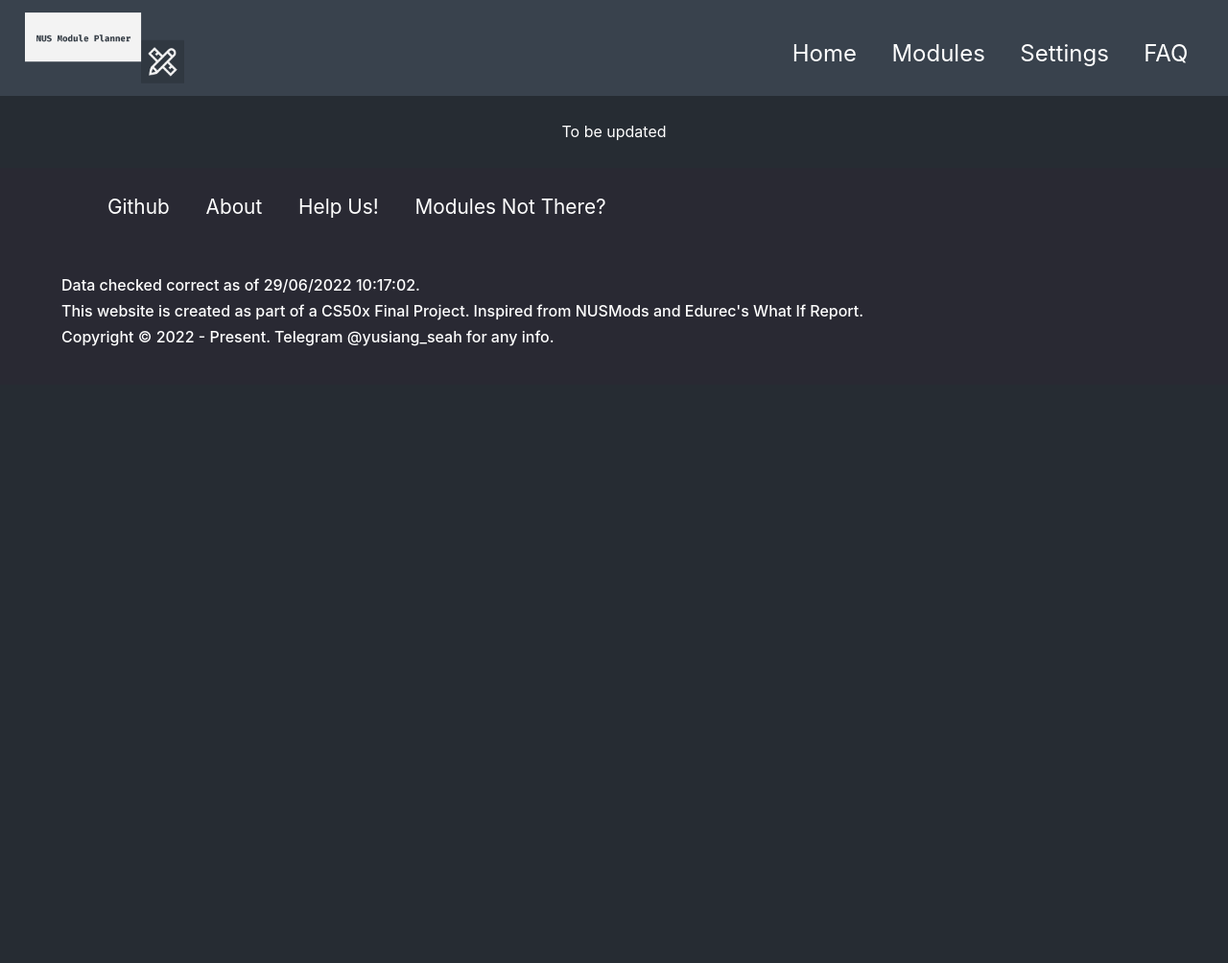
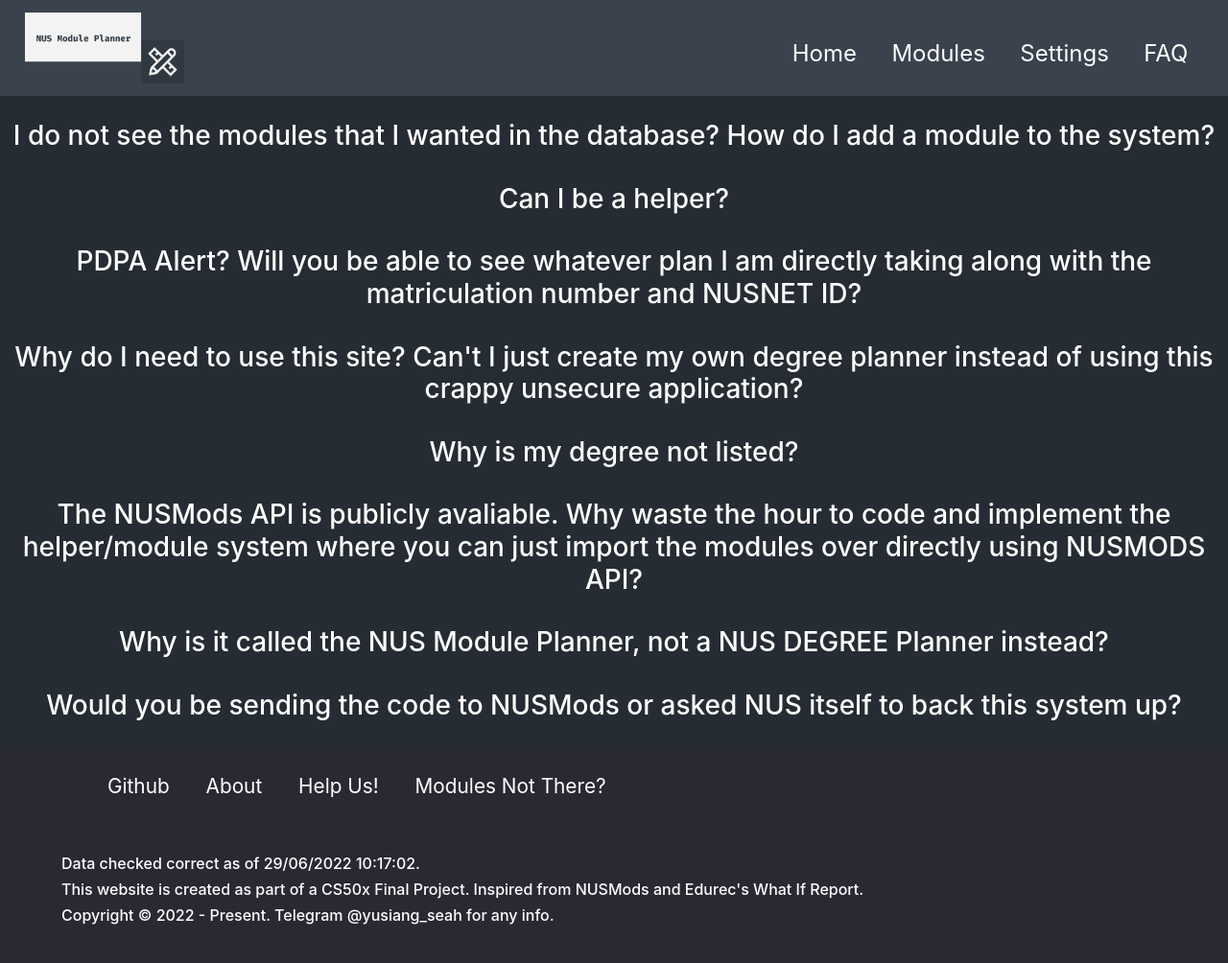
Before and after one commit to YSSeah99/moduleplanner_python, a Flask app: page /faq in a window 1280 px wide. Shown: the whole page at 96% size. Before the commit the page ends 361 px from the top, so only its background shows below. Run offline with Flask 2, Linux system fonts and the light colour scheme; some libraries are stand-ins or nearby versions.

Commit message:
Written Some FAQs

```diff
--- a/templates/faq.html
+++ b/templates/faq.html
@@ -5,5 +5,35 @@
 {% endblock %}
 
 {% block main %}
-To be updated
+<div>
+    <h3>I do not see the modules that I wanted in the database? How do I add a module to the system?</h3>
+</div>
+<br />
+<div>
+    <h3>Can I be a helper?</h3>
+</div>
+<br />
+<div>
+    <h3>PDPA Alert? Will you be able to see whatever plan I am directly taking along with the matriculation number and NUSNET ID?</h3>
+</div>
+<br />
+<div>
+    <h3>Why do I need to use this site? Can't I just create my own degree planner instead of using this crappy unsecure application?</h3>
+</div>
+<br />
+<div>
+    <h3>Why is my degree not listed?</h3>
+</div>
+<br />
+<div>
+    <h3>The NUSMods API is publicly avaliable. Why waste the hour to code and implement the helper/module system where you can just import the modules over directly using NUSMODS API?</h3>
+</div>
+<br />
+<div>
+    <h3>Why is it called the NUS Module Planner, not a NUS DEGREE Planner instead?</h3>
+</div>
+<br />
+<div>
+    <h3>Would you be sending the code to NUSMods or asked NUS itself to back this system up?</h3>
+</div>
 {% endblock %}
```
